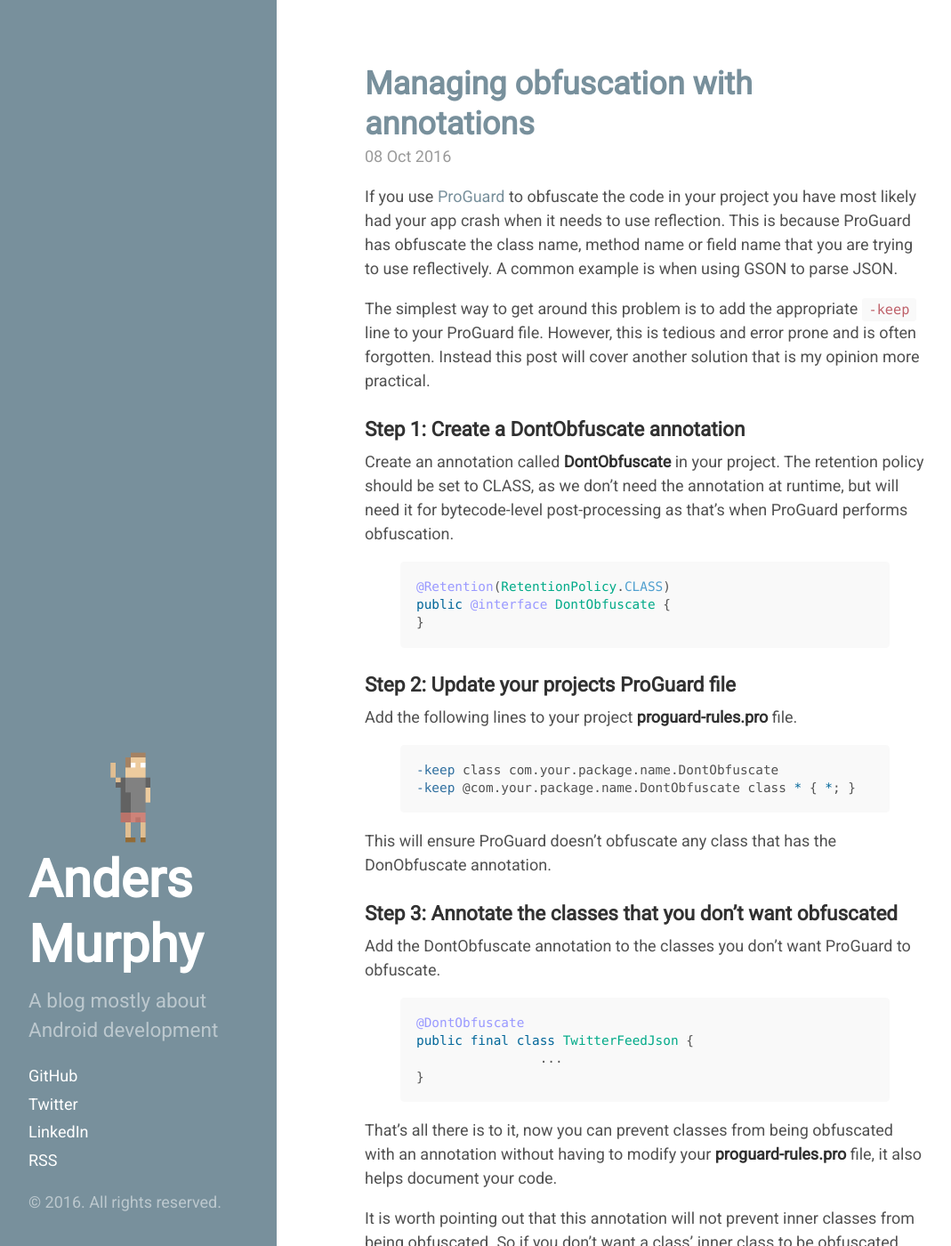
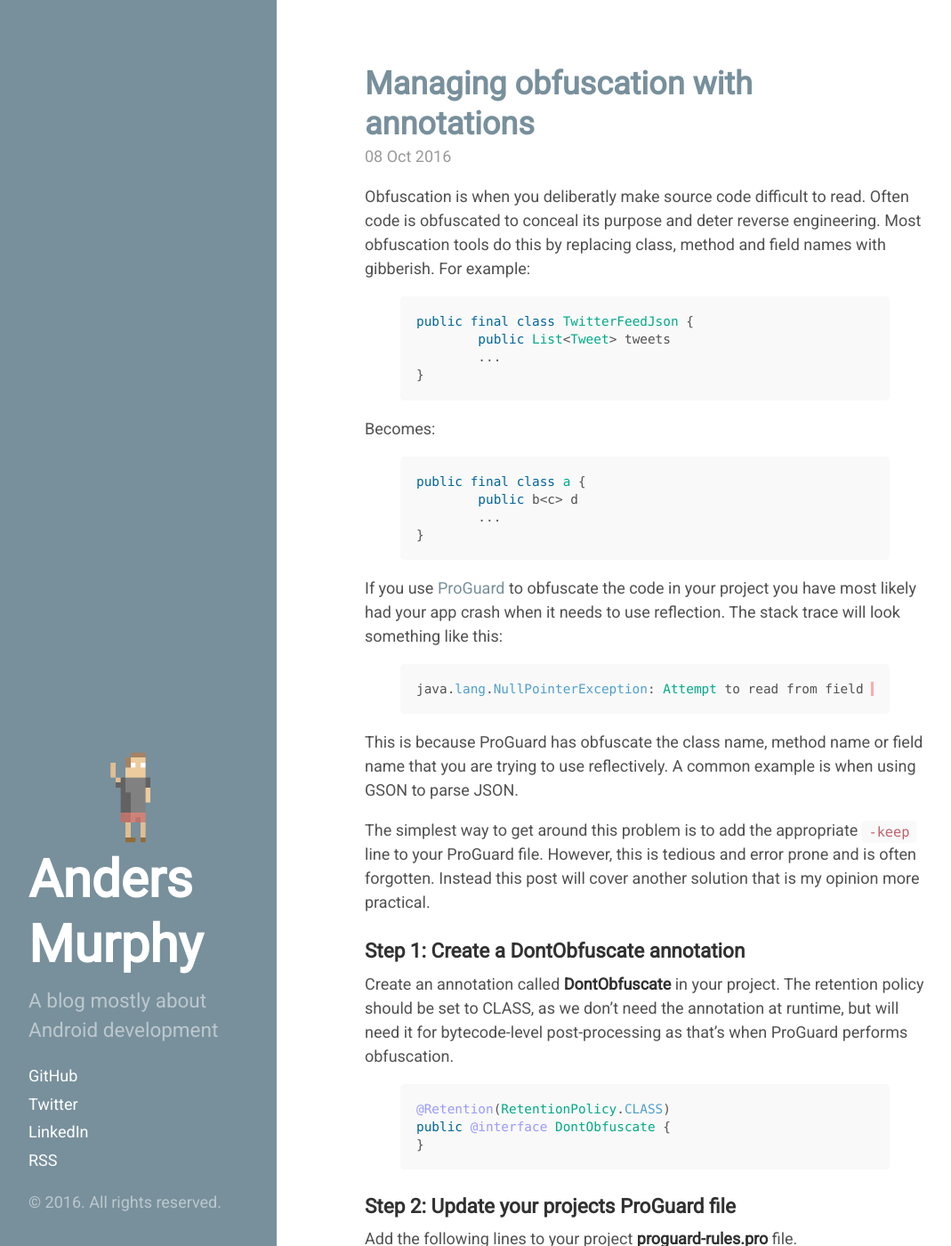
Before and after one commit to andersmurphy/andersmurphy-blog, a Jekyll site: the page built from _posts/2016-10-08-managing-obfuscation-with-annotations.markdown, in a window 1280 px wide and 1400 px high. Shown: the whole window at 89% size, without its empty margins (13-1082 px from the left). Built offline with Jekyll 4.4.1, drawn with Linux system fonts in a browser that asks for light colours; comment, search, counter and statistics services are not loaded.

Commit message:
Update 2016-10-08-managing-obfuscation-with-annotations.markdown

```diff
--- a/_posts/2016-10-08-managing-obfuscation-with-annotations.markdown
+++ b/_posts/2016-10-08-managing-obfuscation-with-annotations.markdown
@@ -2,11 +2,35 @@
 layout: post
 title:  "Managing obfuscation with annotations"
 ---
-If you use [ProGuard] to obfuscate the code in your project you have most likely had your app crash when it needs to use reflection. This is because ProGuard has obfuscate the class name, method name or field name that you are trying to use reflectively. A common example is when using GSON to parse JSON.
+Obfuscation is when you deliberatly make source code difficult to read. Often code is obfuscated to conceal its purpose and deter reverse engineering. Most obfuscation tools do this by replacing class, method and field names with gibberish. For example:
+
+{% highlight java %}
+public final class TwitterFeedJson {
+	public List<Tweet> tweets
+	...
+}
+{% endhighlight %}
+
+Becomes:
+
+{% highlight java %}
+public final class a {
+	public b<c> d
+	...
+}
+{% endhighlight %}
+
+<!--more-->
+
+If you use [ProGuard] to obfuscate the code in your project you have most likely had your app crash when it needs to use reflection. The stack trace will look something like this:
+
+{% highlight java %}
+java.lang.NullPointerException: Attempt to read from field 'java.util.List com.example.a.b' on a null object reference
+{% endhighlight %}
+
+This is because ProGuard has obfuscate the class name, method name or field name that you are trying to use reflectively. A common example is when using GSON to parse JSON.
 
 The simplest way to get around this problem is to add the appropriate `-keep` line to your ProGuard file. However, this is tedious and error prone and is often forgotten.  Instead this post will cover another solution that is my opinion more practical.
-
-<!--more-->
 
 ### Step 1: Create a DontObfuscate annotation
 Create an annotation called **DontObfuscate** in your project. The retention policy should be set to CLASS, as we don't need the annotation at runtime, but will need it for bytecode-level post-processing as that's when ProGuard performs obfuscation.
```
